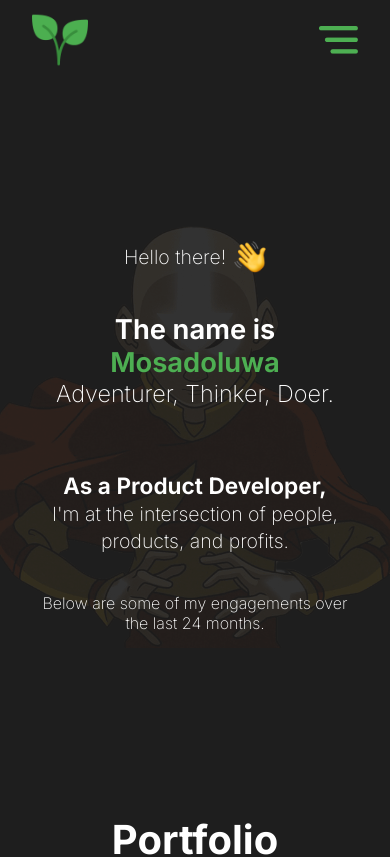
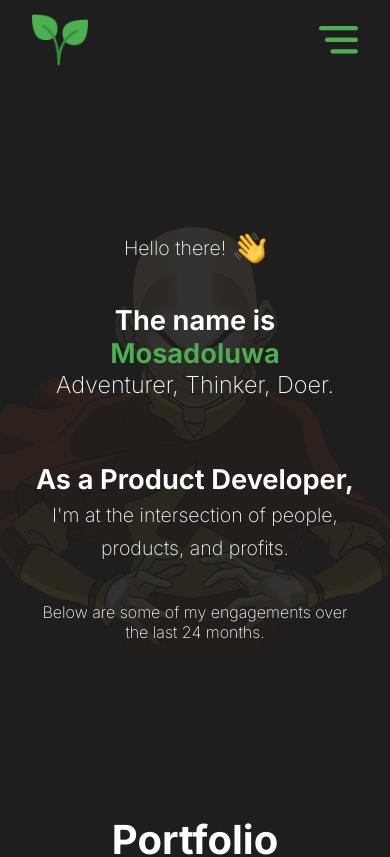
Before and after one commit to Mosamorphing/portfolio, a React (Vite) app: page / in a window 390 px wide. Shown: the top 857 px of the page. Built offline with nearby package versions, Linux system fonts and the light colour scheme.

Commit message:
updated intro

```diff
--- a/src/components/IntroTemp/introTemp.css
+++ b/src/components/IntroTemp/introTemp.css
@@ -58,7 +58,7 @@
 .introText3 {
     margin-top: 4rem;
     font-weight: 650;
-    font-size: 3rem;
+    font-size: 3.5rem;
 }
 
 .introName {
@@ -108,7 +108,7 @@
     }
 
     .introText3 {
-        font-size: 5.8vw;
+        font-size: 7vw;
     }
 
     .introName2 {
```
